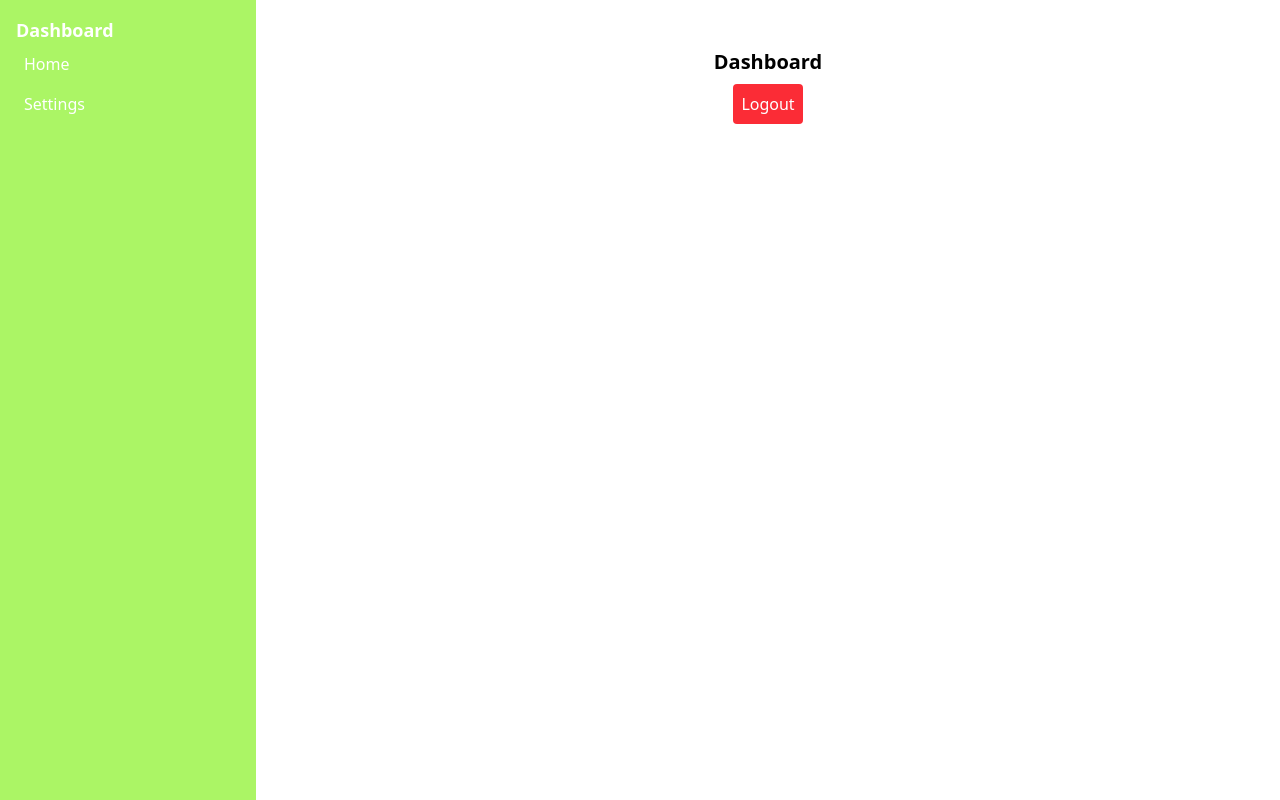
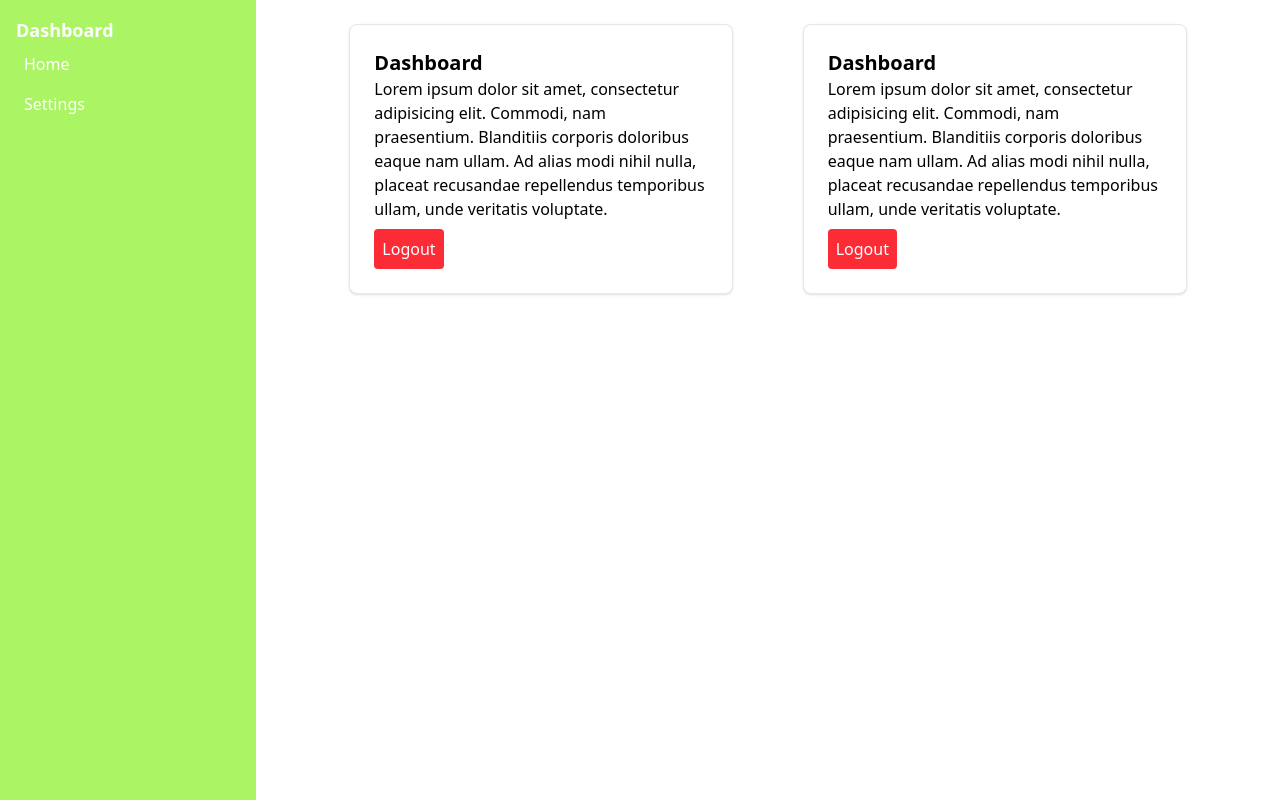
Before and after one commit to lahirurodrigo/GreenShadowCropMonitoringSystemByreact, a React (Vite) app: page / in a window 1280 px wide. Built offline with nearby package versions, Linux system fonts and the light colour scheme; sample sign-in values are in the browser's storage.

Commit message:
add styles

```diff
--- /dev/null
+++ b/src/components/CardComponent.tsx
@@ -0,0 +1,19 @@
+import {ReactNode} from "react";
+
+interface CardComponentProps {
+    children: ReactNode;
+}
+
+const card = ({children}: CardComponentProps) => {
+    return (
+        <>
+            <div
+                className="max-w-sm p-6 bg-white border border-gray-200 rounded-lg shadow-sm dark:bg-gray-800 dark:border-gray-700">
+                {children}
+            </div>
+        </>
+
+    )
+}
+
+export default card
--- a/src/pages/Dashboard.tsx
+++ b/src/pages/Dashboard.tsx
@@ -2,6 +2,7 @@ import { useDispatch } from "react-redux";
 import { logout } from "../reducers/authSlice.ts";
 import { AppDispatch } from "../store";
 import { useNavigate } from "react-router-dom";
+import CardComponent from "../components/CardComponent.tsx";
 
 const Dashboard = () => {
     const dispatch = useDispatch<AppDispatch>();
@@ -13,11 +14,25 @@ const Dashboard = () => {
     };
 
     return (
-        <div className="flex flex-col items-center p-6">
-            <h2 className="text-xl font-bold">Dashboard</h2>
-            <button onClick={handleLogout} className="bg-red-500 text-white p-2 mt-2 rounded">
-                Logout
-            </button>
+        <div className="flex flex-wrap justify-evenly items-center">
+            {/*className="flex justify-center items-center h-screen bg-gray-100"*/}
+
+            <CardComponent>
+                <h2 className="text-xl font-bold">Dashboard</h2>
+                <p>Lorem ipsum dolor sit amet, consectetur adipisicing elit. Commodi, nam praesentium. Blanditiis corporis doloribus eaque nam ullam. Ad alias modi nihil nulla, placeat recusandae repellendus temporibus ullam, unde veritatis voluptate.</p>
+                <button onClick={handleLogout} className="bg-red-500 text-white p-2 mt-2 rounded">
+                    Logout
+                </button>
+            </CardComponent>
+
+            <CardComponent>
+                <h2 className="text-xl font-bold">Dashboard</h2>
+                <p>Lorem ipsum dolor sit amet, consectetur adipisicing elit. Commodi, nam praesentium. Blanditiis corporis doloribus eaque nam ullam. Ad alias modi nihil nulla, placeat recusandae repellendus temporibus ullam, unde veritatis voluptate.</p>
+                <button onClick={handleLogout} className="bg-red-500 text-white p-2 mt-2 rounded">
+                    Logout
+                </button>
+            </CardComponent>
+
         </div>
     );
 };
```
